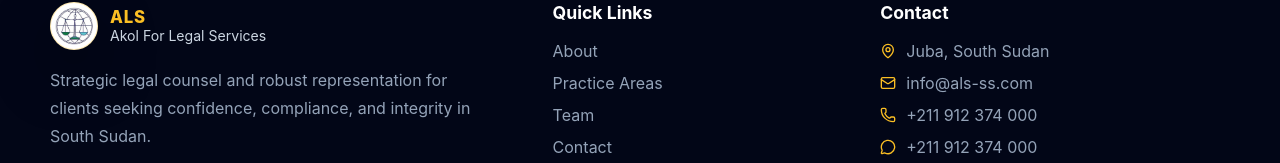
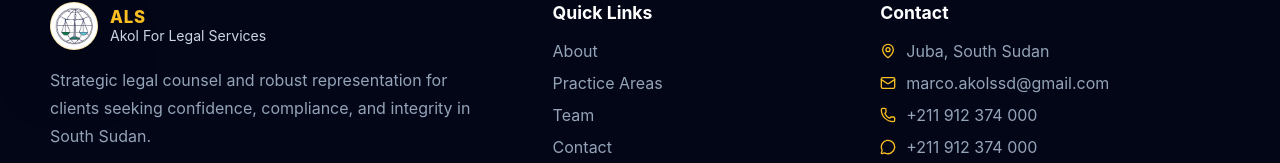
Before and after one commit to Jur815/Akol-Law-Firm-Website, a React (Vite) app: page / in a window 1280 px wide. Shown: the part 4288-4451 px from the top of the page. Built offline with nearby package versions, Linux system fonts and the light colour scheme.

Commit message:
Update ALS public contact email

```diff
--- a/src/data/siteData.js
+++ b/src/data/siteData.js
@@ -21,7 +21,7 @@ export const firmContact = {
   name: "Akol For Legal Services (ALS)",
   location: "Juba, South Sudan",
   // Public address. Form delivery is configured separately in api/contact.js.
-  email: "info@als-ss.com",
+  email: "marco.akolssd@gmail.com",
   phone: "+211 912 374 000",
   whatsappDisplay: "+211 912 374 000",
   whatsapp: "211912374000",
```
Also changed, not shown: 1 other file (tests, documents, lock files or other folders).
